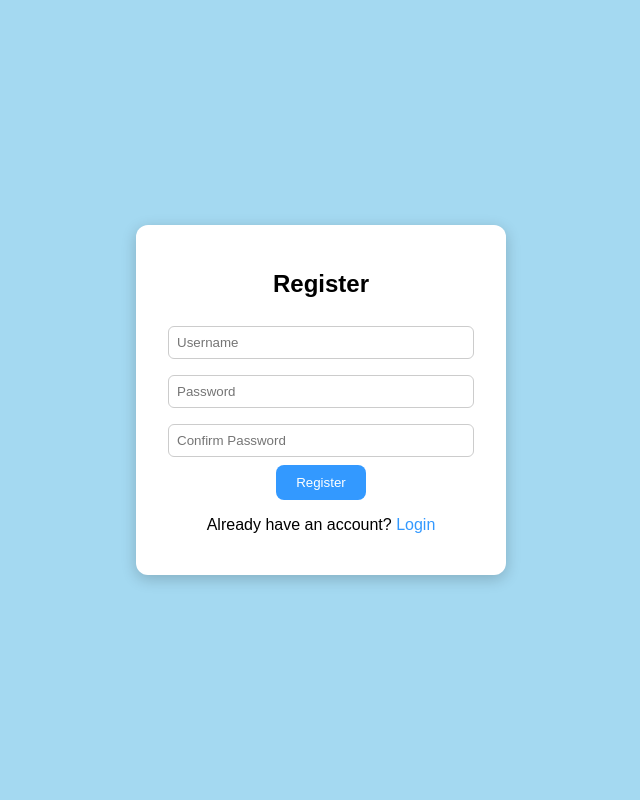
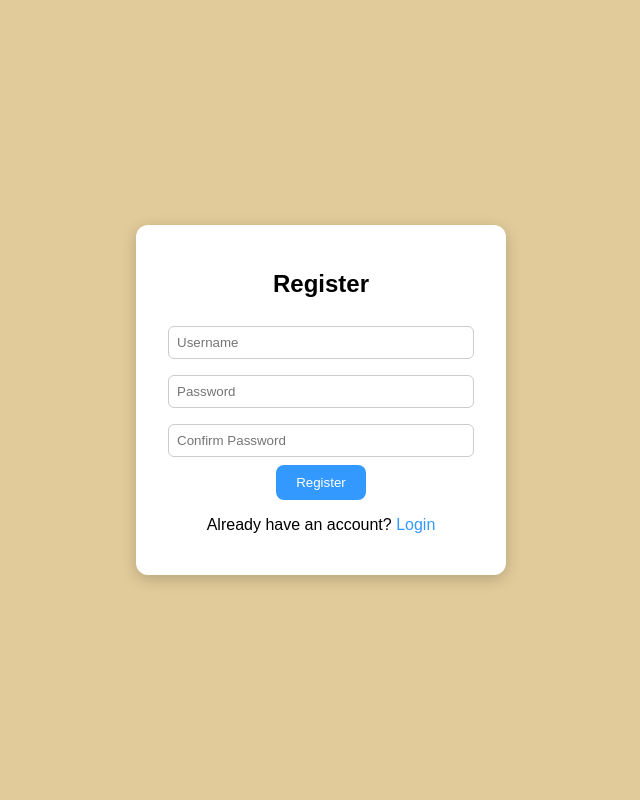
Before and after one commit to JaveriaSehar/J.com-quotebook, a Flask app: page /register in a window 1280 px wide. Shown: the whole page, without its empty margins (319-959 px from the left). Run offline with Flask 3, Linux system fonts and the light colour scheme.

Commit message:
Updated colours

```diff
--- a/templates/inbox.html
+++ b/templates/inbox.html
@@ -6,7 +6,7 @@
     <style>
         body {
             font-family: Arial, sans-serif;
-            background-color: #a4d9f1;
+            background-color: rgb(226, 203, 154);
             margin: 0;
             padding: 20px;
         }
--- a/templates/index.html
+++ b/templates/index.html
@@ -6,7 +6,7 @@
     <style>
         body {
             font-family: Arial, sans-serif;
-            background-color: #a4d9f1; /* light blue */
+            background-color: rgb(226, 203, 154);
             color: #333;
             display: flex;
             justify-content: center;
--- a/templates/login.html
+++ b/templates/login.html
@@ -5,7 +5,7 @@
     <title>Login</title>
     <style>
         body {
-            background-color: #a4d9f1;
+            background-color: rgb(226, 203, 154);
             font-family: Arial, sans-serif;
             display: flex;
             justify-content: center;
--- a/templates/register.html
+++ b/templates/register.html
@@ -5,7 +5,7 @@
     <title>Register</title>
     <style>
         body {
-            background-color: #a4d9f1; /* Light blue background */
+            background-color:  rgb(226, 203, 154);
             font-family: Arial, sans-serif;
             display: flex;
             justify-content: center;
```
